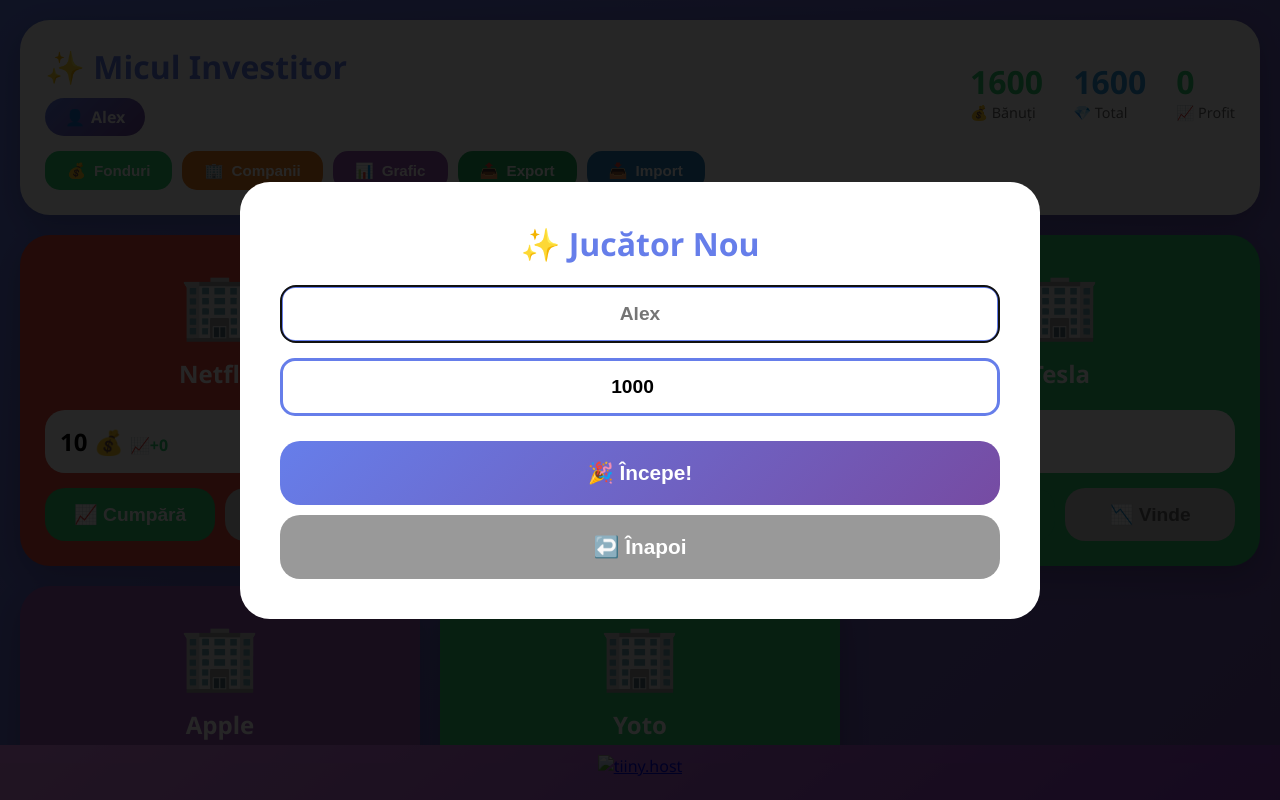
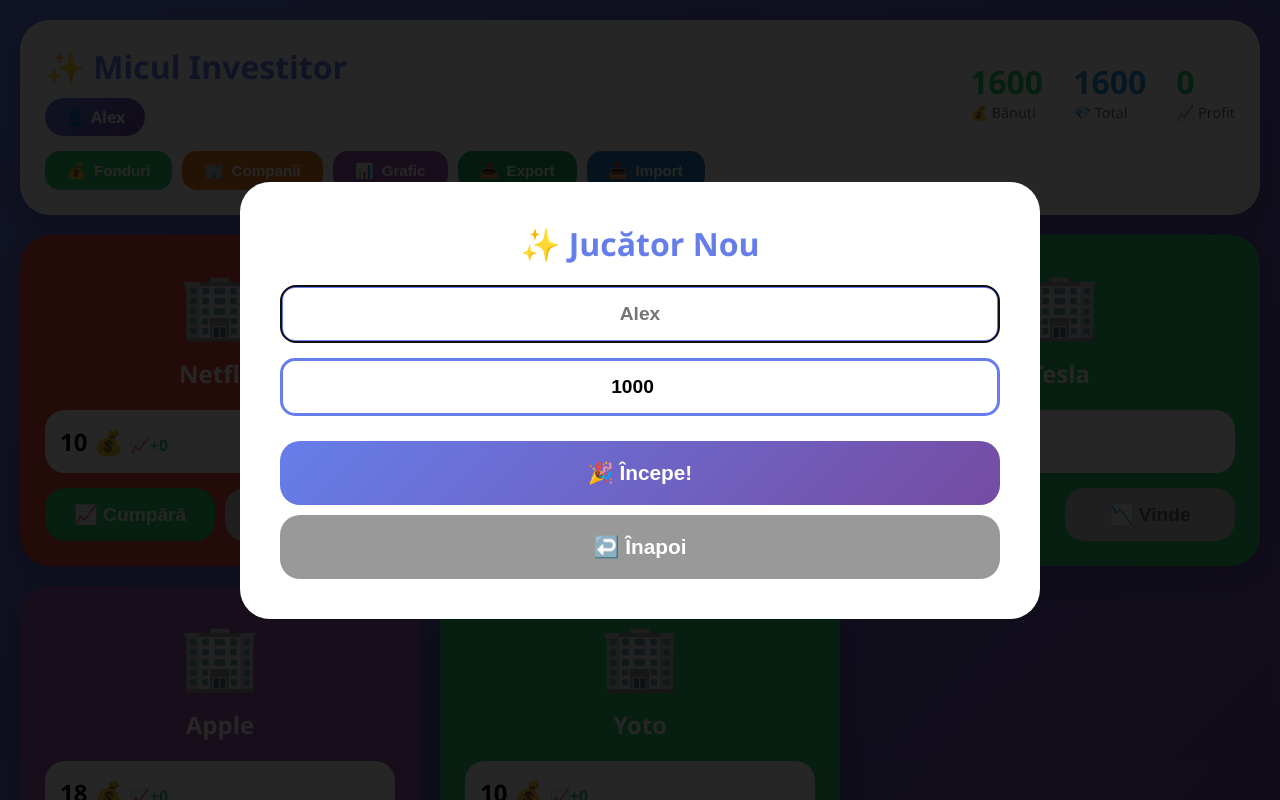
Before and after one commit to TidierVolcano/InvesmentApp, a plain HTML site: page index.html in a window 1280 px wide. Shown: the top 800 px of the page. Drawn offline with nearby package versions, Linux system fonts and the light colour scheme.

Commit message:
Remove meta tags and ad section from index.html
Removed meta tags and advertisement section from the HTML.

```diff
--- a/index.html
+++ b/index.html
@@ -100,12 +100,7 @@
         .funds-tab-active { background: linear-gradient(135deg, #667eea 0%, #764ba2 100%) !important; color: white !important; }
         .modal-btn-danger { background: linear-gradient(135deg, #e74c3c 0%, #c0392b 100%) !important; }
     </style>
-<meta property="og:title" content="Web Page" data-id="th-modified"><meta name="description" content="investment-app-local" data-id="th-modified"><meta property="og:description" content="investment-app-local" data-id="th-modified"><meta property="og:image" content="https://tiiny.host/assets/logo-purple-bg.png" data-id="th-modified"><meta property="og:url" content="https://investment.tiiny.site/" data-id="th-modified"><meta property="og:type" content="website" data-id="th-modified"><script defer="" data-domain="investment.tiiny.site" src="./Web Page_files/plausible.js.download"></script><script type="text/javascript" src="./Web Page_files/ad-script.js.download"></script></head>
-<body><div style="position: fixed !important; bottom: 0% !important; left: 0% !important; right: 0% !important; width: 100% !important; height: 55px !important; z-index: 9999 !important;"><a href="https://tiiny.host/?ref=free-site">
-    <div style="padding: 10px !important; height: 55px; text-align: center; background: rgb(220,137,232) !important; background: linear-gradient(141deg, rgba(220,137,232,1) 0%, rgba(144,64,204,1) 100%) !important;">
-      <img style="height: 35px !important; width: auto !important;" src="./Web Page_files/ad.png" alt="tiiny.host">
-    </div>
-  </a></div>
+
     <div id="playerModal" class="modal" style="display: none;">
         <div class="modal-content">
             <h2>🎮 Cine Joacă?</h2>
```
